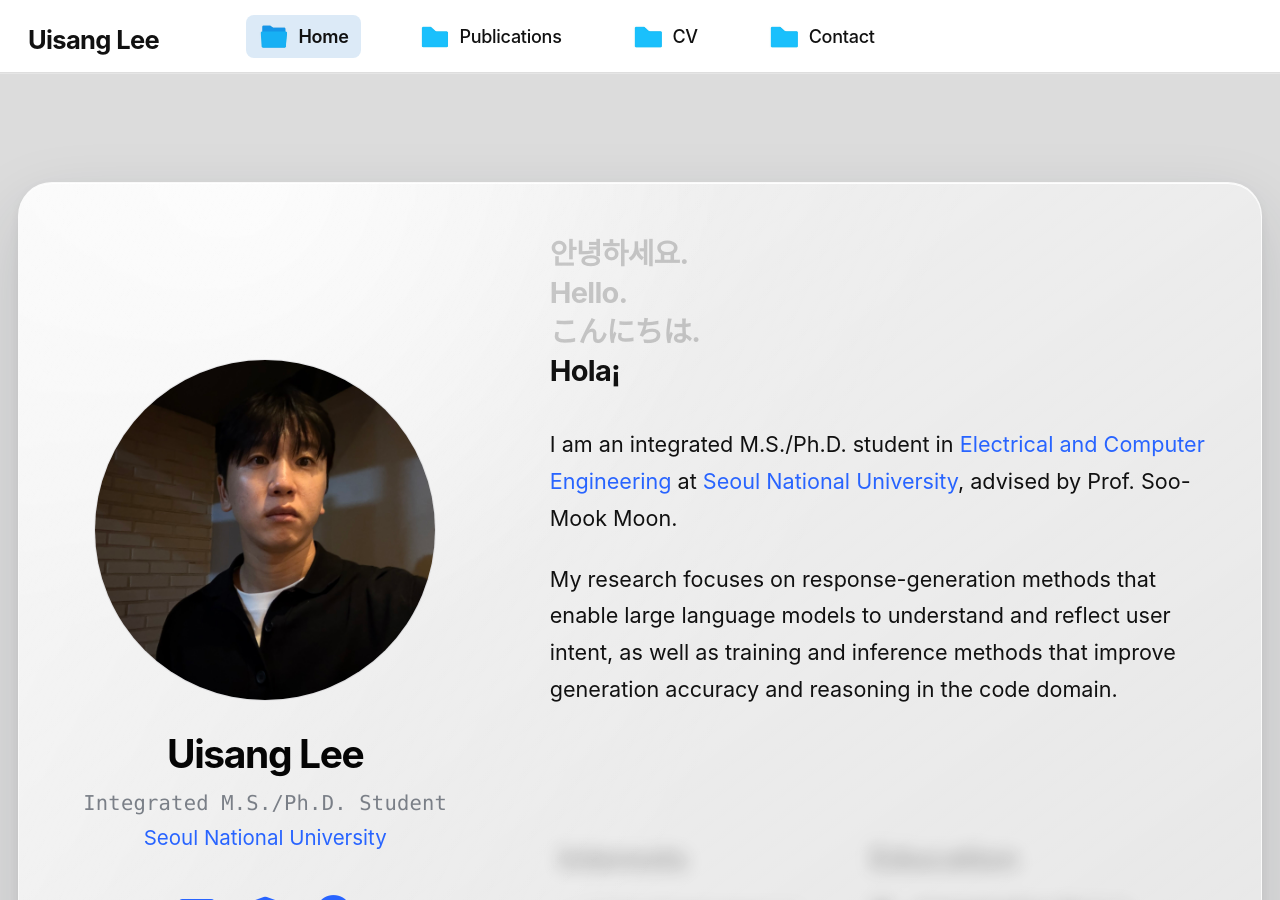
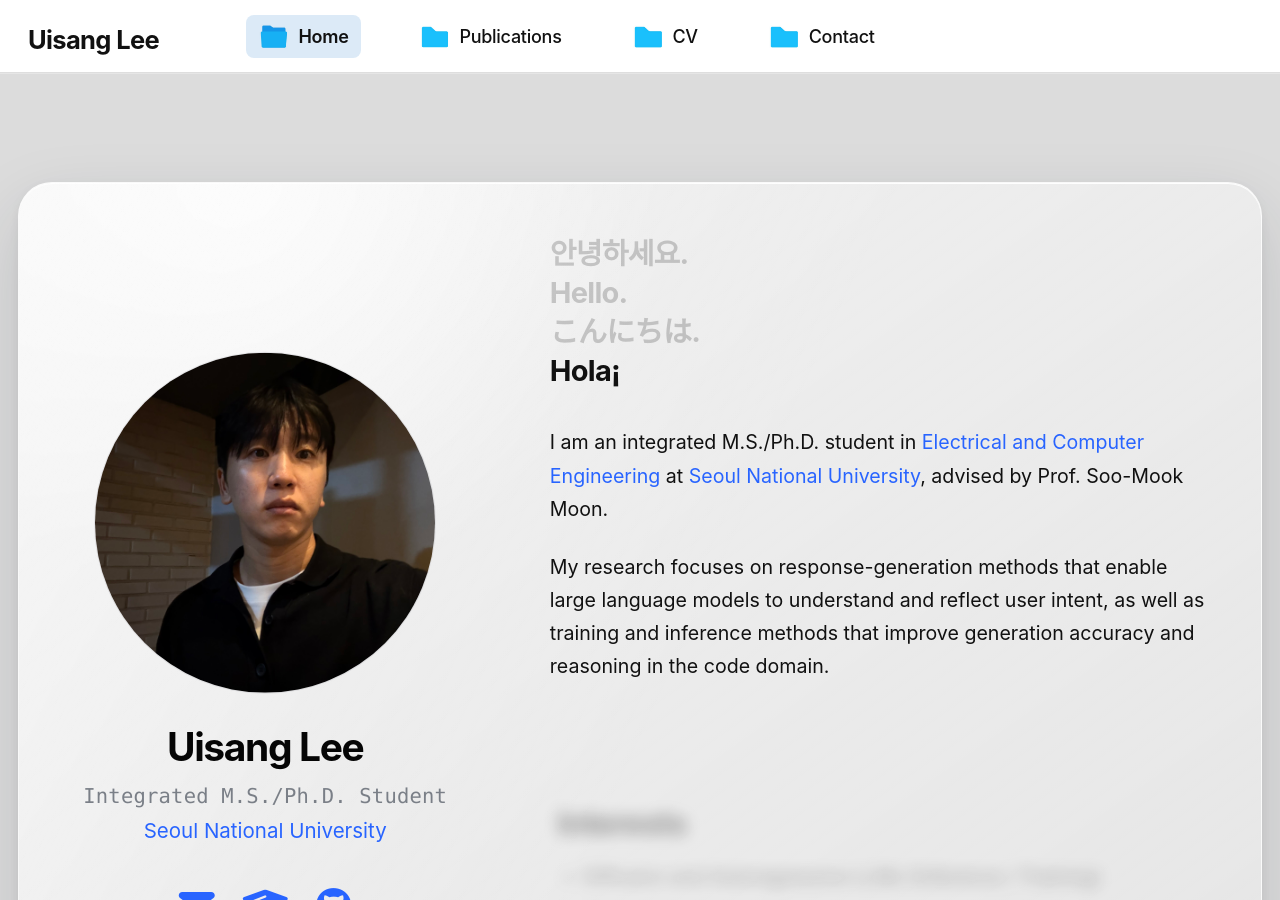
Before and after one commit to uisanglee/uisanglee.github.io, a Jekyll site: the page built from _pages/about.md, in a window 1280 px wide and 900 px high. Built offline with Jekyll 4.4.1, drawn with Linux system fonts in a browser that asks for light colours; a style sheet for code colours, icons or effects is not loaded; some of the changed text lies outside the part shown.

Commit message:
Refine home introduction and interests

```diff
--- a/_includes/head.html
+++ b/_includes/head.html
@@ -13,4 +13,4 @@
 </script>
 
 <!-- For all browsers -->
-<link rel="stylesheet" href="{{ base_path }}/assets/css/main.css?v=20261021-27">
+<link rel="stylesheet" href="{{ base_path }}/assets/css/main.css?v=20261021-28">
--- a/_pages/about.md
+++ b/_pages/about.md
@@ -39,24 +39,10 @@ redirect_from:
       <section aria-labelledby="interests-heading">
         <h2 id="interests-heading">Interests</h2>
         <ul class="interest-list">
+          <li>Diffusion and Autoregressive LLMs (Inference / Training)</li>
+          <li>AI for code generation</li>
           <li>Intent-aligned response generation</li>
-          <li>Diffusion and autoregressive LLMs</li>
-          <li>LLMs for code generation and reasoning</li>
-          <li>Program analysis</li>
-          <li>Smart-contract vulnerability detection</li>
         </ul>
-      </section>
-
-      <section aria-labelledby="education-heading">
-        <h2 id="education-heading">Education</h2>
-        <div class="education-item">
-          <i class="fa-solid fa-graduation-cap" aria-hidden="true"></i>
-          <div><strong>Integrated M.S./Ph.D. in Electrical and Computer Engineering</strong><span>Seoul National University, 2021–Present</span></div>
-        </div>
-        <div class="education-item">
-          <i class="fa-solid fa-graduation-cap" aria-hidden="true"></i>
-          <div><strong>B.S. in Biomedical Engineering</strong><span>Kyung Hee University, 2015–2021</span></div>
-        </div>
       </section>
       </div>
     </div>
--- a/assets/css/main.scss
+++ b/assets/css/main.scss
@@ -296,7 +296,7 @@
 
 .profile-intro {
   max-width: 900px;
-  font-size: clamp(calc(1.25rem - 4px), calc(2vw - 4px), calc(1.62rem - 4px));
+  font-size: clamp(calc(1.25rem - 6px), calc(2vw - 6px), calc(1.62rem - 6px));
   line-height: 1.7;
 }
 
@@ -335,7 +335,7 @@
 
 .profile-details {
   display: grid;
-  grid-template-columns: minmax(0, .9fr) minmax(0, 1.2fr);
+  grid-template-columns: 1fr;
   gap: clamp(2rem, 5vw, 5rem);
   margin-top: 3.4rem;
 }
@@ -501,7 +501,7 @@
   }
   .profile-intro > p {
     grid-column: 1 / -1;
-    font-size: .84rem;
+    font-size: calc(.84rem - 2px);
     line-height: 1.62;
   }
   .profile-details,
```
